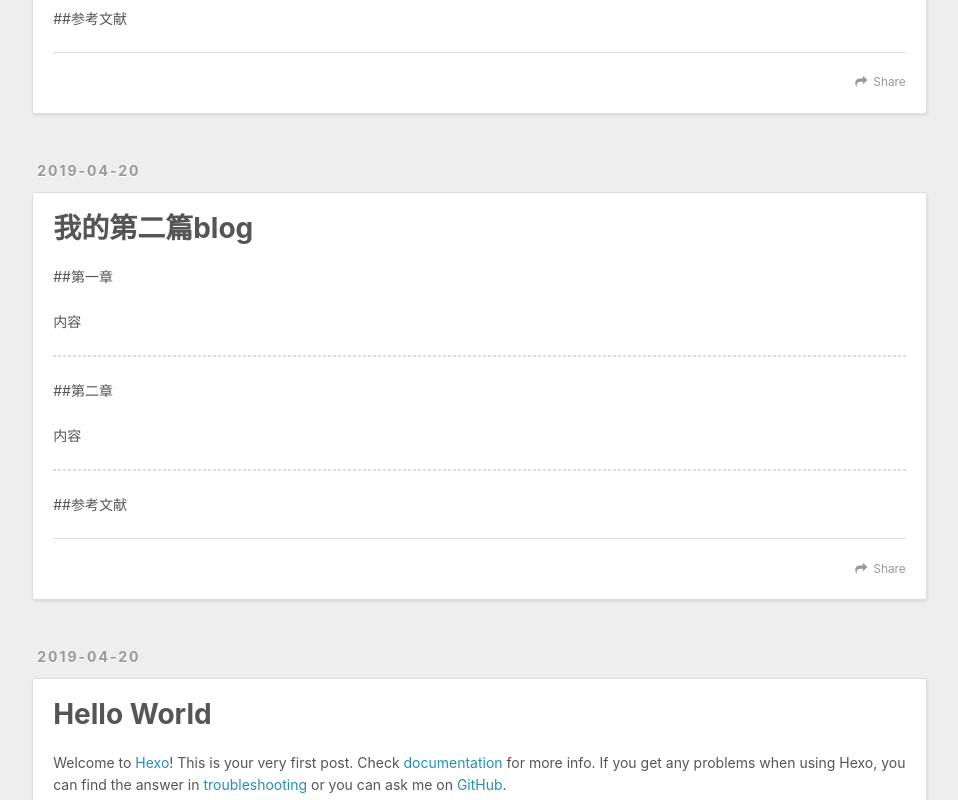
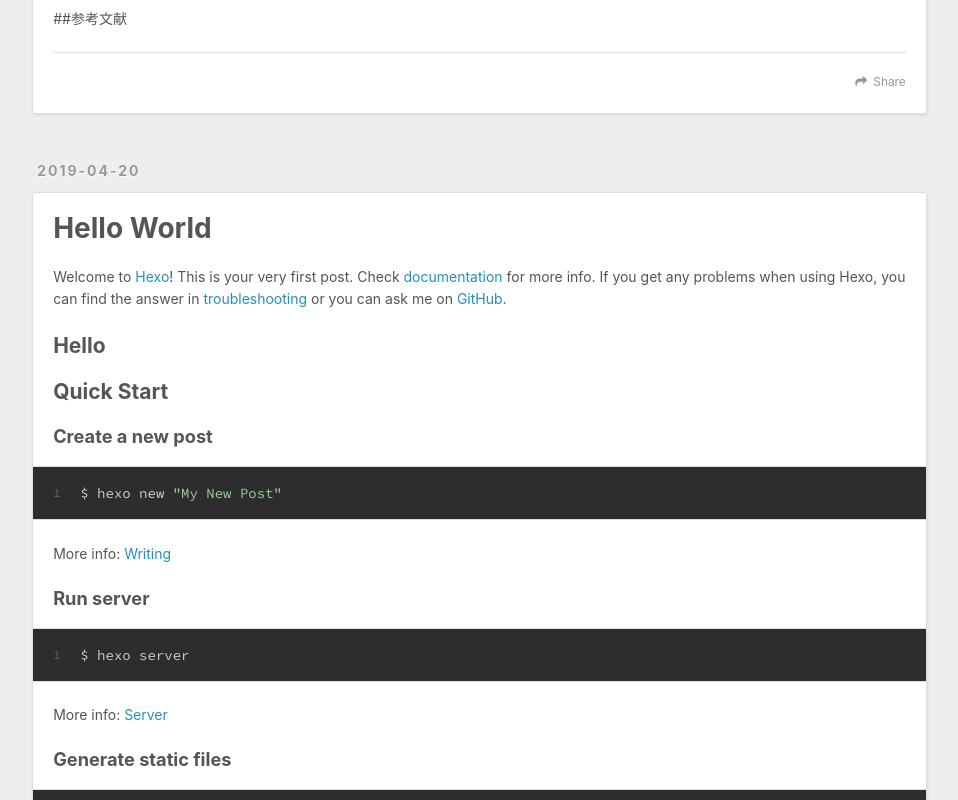
Before and after one commit to ruofan-code/ruofan-code.github.io, a plain HTML site: page index.html in a window 1280 px wide. Shown: the part 747-1547 px from the top of the page, without its empty margins (8-966 px from the left). Drawn offline with nearby package versions, Linux system fonts and the light colour scheme.

Commit message:
Site updated: 2019-04-22 08:42:22

```diff
--- a/index.html
+++ b/index.html
@@ -96,50 +96,7 @@
 
     </div>
     <footer class="article-footer">
-      <a data-url="https://ruofan-code.github.io.git/2019/04/20/我的第一篇blog/" data-id="cjuqwnl3s00002cwf2ijq5k1q" class="article-share-link">Share</a>
-
-
-    </footer>
-  </div>
-
-</article>
-
-
-
-    <article id="post-测试" class="article article-type-post" itemscope itemprop="blogPost">
-  <div class="article-meta">
-    <a href="/2019/04/20/测试/" class="article-date">
-  <time datetime="2019-04-20T11:34:49.000Z" itemprop="datePublished">2019-04-20</time>
-</a>
-
-  </div>
-  <div class="article-inner">
-
-
-      <header class="article-header">
-
-
-    <h1 itemprop="name">
-      <a class="article-title" href="/2019/04/20/测试/">我的第二篇blog</a>
-    </h1>
-
-
-      </header>
-
-    <div class="article-entry" itemprop="articleBody">
-
-        <p>##第一章</p>
-<p>内容</p>
-<hr>
-<p>##第二章</p>
-<p>内容</p>
-<hr>
-<p>##参考文献</p>
-
-
-    </div>
-    <footer class="article-footer">
-      <a data-url="https://ruofan-code.github.io.git/2019/04/20/测试/" data-id="cjuqwnl4o00022cwfg8ai8m1p" class="article-share-link">Share</a>
+      <a data-url="https://ruofan-code.github.io.git/2019/04/20/我的第一篇blog/" data-id="cjuqwsadu0001rgwfs5dntu4a" class="article-share-link">Share</a>
 
 
     </footer>
@@ -184,7 +141,7 @@
 
     </div>
     <footer class="article-footer">
-      <a data-url="https://ruofan-code.github.io.git/2019/04/20/hello-world/" data-id="cjuqwnl4l00012cwfza2xyjh0" class="article-share-link">Share</a>
+      <a data-url="https://ruofan-code.github.io.git/2019/04/20/hello-world/" data-id="cjuqwsadw0002rgwfxncvsgio" class="article-share-link">Share</a>
 
 
     </footer>
@@ -226,10 +183,6 @@
 
           <li>
             <a href="/2019/04/20/我的第一篇blog/">我的第一篇blog</a>
-          </li>
-
-          <li>
-            <a href="/2019/04/20/测试/">我的第二篇blog</a>
           </li>
 
           <li>
```
Also changed, not shown: 2019/04/20/hello-world/index.html (+3 -7 lines), 2019/04/20/我的第一篇blog/index.html (+3 -7 lines), archives/2019/04/index.html (+0 -23 lines), archives/2019/index.html (+0 -23 lines), archives/index.html (+0 -23 lines).
